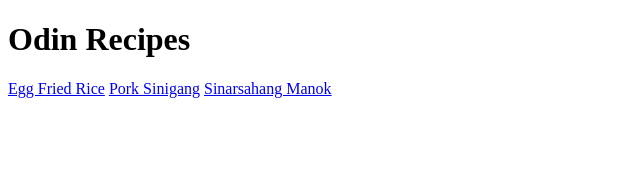
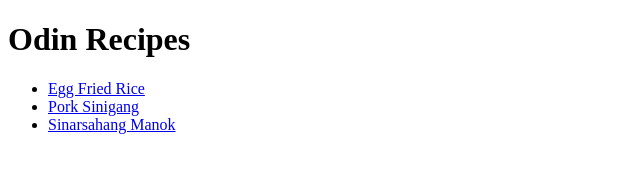
Before and after one commit to LourdenB15/odin-recipes-origversion, a plain HTML site: page index.html in a window 1280 px wide. Shown: the whole page, without its empty margins (0-640 px from the left). Drawn offline with Linux system fonts and the light colour scheme.

Commit message:
Put the recipe list links in <ul></ul>

```diff
--- a/index.html
+++ b/index.html
@@ -5,14 +5,16 @@
     <meta charset="UTF-8">
     <meta http-equiv="X-UA-Compatible" content="IE=edge">
     <meta name="viewport" content="width=device-width, initial-scale=1.0">
-    <title>Document</title>
+    <title>Odin Recipes</title>
 </head>
 
 <body>
     <h1>Odin Recipes</h1>
-    <a href="recipes/egg-fried-rice.html">Egg Fried Rice</a>
-    <a href="recipes/pork-sinigang.html">Pork Sinigang</a>
-    <a href="recipes/sinarsahang-manok.html">Sinarsahang Manok</a>
+    <ul>
+        <li><a href="recipes/egg-fried-rice.html">Egg Fried Rice</a></li>
+        <li><a href="recipes/pork-sinigang.html">Pork Sinigang</a></li>
+        <li><a href="recipes/sinarsahang-manok.html">Sinarsahang Manok</a></li>
+    </ul>
 </body>
 
 </html>
```
